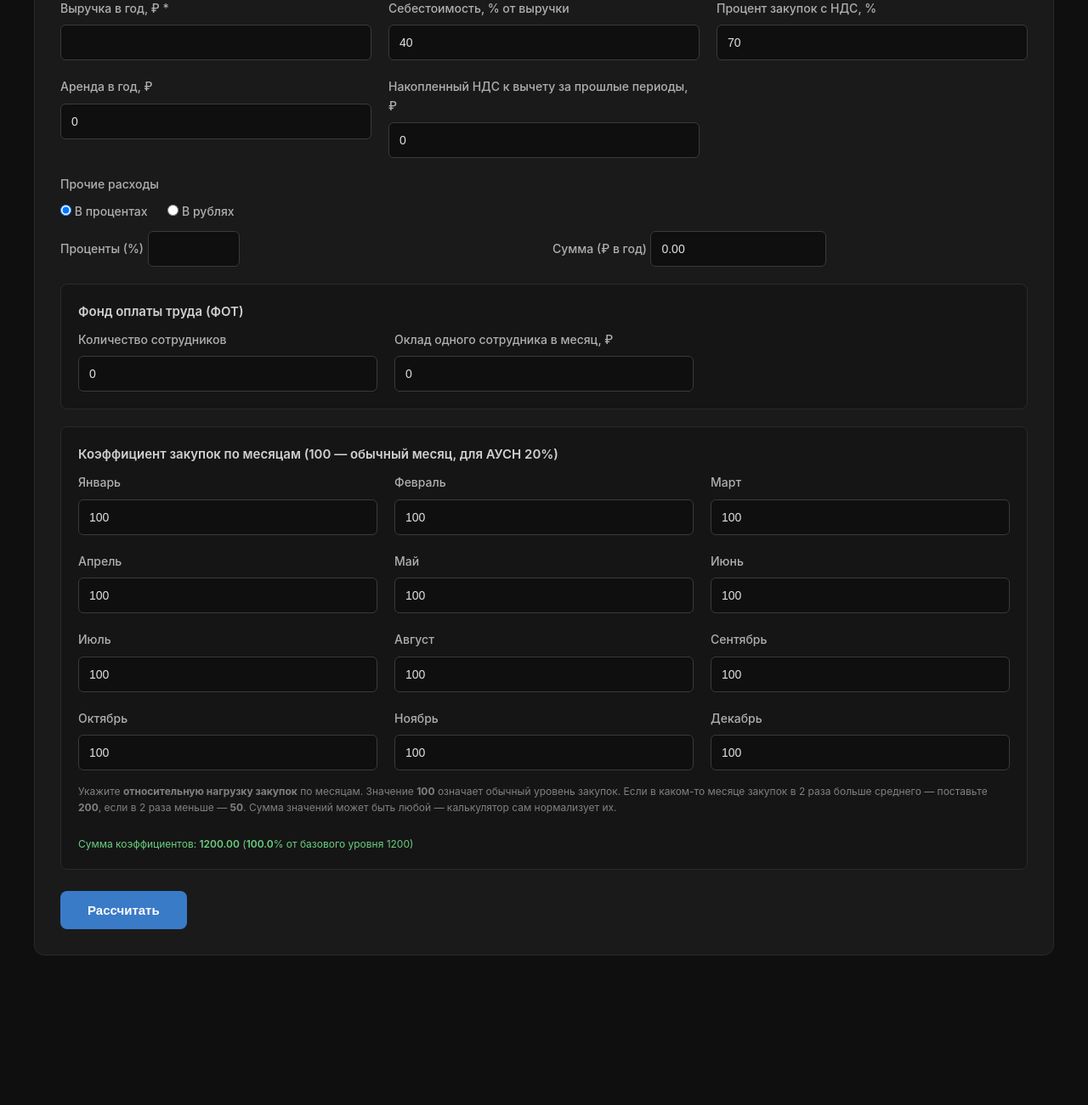
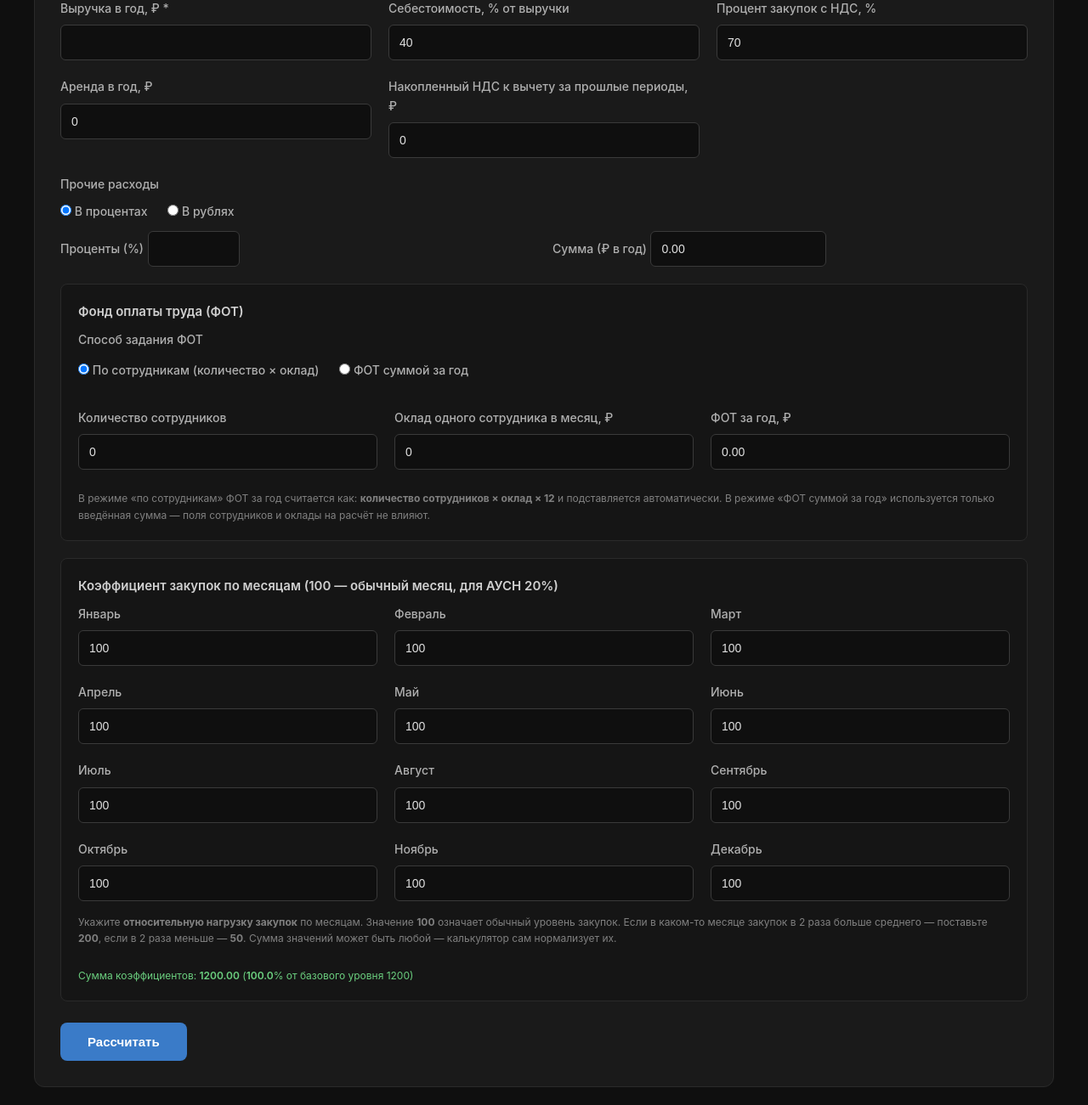
Before and after one commit to WhiteA77/calc_CHO_2026, a Flask app: page / in a window 1280 px wide. Shown: the part 153-1454 px from the top of the page at 85% size. Before the commit the page ends 1278 px from the top, so only its background shows below. Run offline with Flask 3, Linux system fonts and the light colour scheme.

Commit message:
добалено раздление ФОТ по сотрудникам и суммой

```diff
--- a/app.py
+++ b/app.py
@@ -157,17 +157,20 @@ def calculate_ausn_20_monthly(
     }
 
 
-def calculate_usn_income(revenue, total_expenses, insurance, vat_rate, purchases_with_vat_percent, cost_of_goods):
+def calculate_usn_income(
+    revenue,
+    total_expenses,
+    insurance,
+    vat_rate,
+    purchases_with_vat_percent,
+    cost_of_goods,
+):
     """Расчёт для УСН Доходы 6% + НДС"""
-    # Налог УСН
     usn_tax = revenue * 0.06
 
-    # НДС
     vat_charged = revenue * vat_rate / (100 + vat_rate)
 
-    # Входящий НДС к вычету
     if vat_rate == 5:
-        # Для льготного НДС 5% вычет не применяем вообще
         vat_deductible = 0
     else:
         purchases_base = cost_of_goods * purchases_with_vat_percent / 100
@@ -197,28 +200,20 @@ def calculate_usn_income_minus_expenses(
     vat_rate,
     purchases_with_vat_percent,
     cost_of_goods,
-    accumulated_vat_credit=0.0,
 ):
     """Расчёт для УСН Доходы минус расходы 15% + НДС"""
-    # Налоговая база УСН
     usn_base = revenue - total_expenses
     usn_tax = max(usn_base, 0) * 0.15
 
-    # НДС к начислению
     vat_charged = revenue * vat_rate / (100 + vat_rate)
 
-    # Входящий НДС + накопленный НДС прошлых лет (только при ставке 22%)
     if vat_rate == 5:
-        # При льготной ставке 5% ни вычет по закупкам, ни накопленный НДС не применяются
         vat_deductible = 0
-        extra_credit = 0.0
     else:
         purchases_base = cost_of_goods * purchases_with_vat_percent / 100
         vat_deductible = purchases_base * vat_rate / (100 + vat_rate)
-        extra_credit = accumulated_vat_credit
 
-    vat_to_pay_raw = vat_charged - vat_deductible - extra_credit
-    vat_to_pay = max(vat_to_pay_raw, 0)
+    vat_to_pay = max(vat_charged - vat_deductible, 0)
 
     total_tax_burden = usn_tax + vat_to_pay + insurance
     net_profit = revenue - total_expenses - usn_tax - vat_to_pay
@@ -276,30 +271,19 @@ def calculate_usn_dr_no_vat(revenue, total_expenses, insurance):
     }
 
 
-def calculate_osno(
-    revenue,
-    total_expenses,
-    insurance,
-    purchases_with_vat_percent,
-    cost_of_goods,
-    accumulated_vat_credit=0.0,
-):
+def calculate_osno(revenue, total_expenses, insurance, purchases_with_vat_percent, cost_of_goods):
     """Расчёт для ОСНО с НДС 22%"""
     vat_rate = 22
 
-    # НДС к начислению
     vat_charged = revenue * vat_rate / (100 + vat_rate)
 
-    # Входящий НДС по текущим закупкам
     purchases_base = cost_of_goods * purchases_with_vat_percent / 100
     vat_deductible = purchases_base * vat_rate / (100 + vat_rate)
 
-    # Учитываем накопленный НДС прошлых лет
-    vat_to_pay_raw = vat_charged - vat_deductible - accumulated_vat_credit
-    vat_to_pay = max(vat_to_pay_raw, 0)
+    vat_to_pay = max(vat_charged - vat_deductible, 0)
 
-    # Налог на прибыль (упрощённо: 25% с базы после вычета расходов и НДС)
     profit_tax_base = revenue - total_expenses - vat_to_pay
+    # в 2026 году налог на прибыль 25%
     profit_tax = max(profit_tax_base, 0) * 0.25
 
     total_tax_burden = profit_tax + vat_to_pay + insurance
@@ -323,26 +307,29 @@ def index():
     error = None
     form_data = {}
     top_results = None
-    components = {}  # базовые составляющие расходов
+    components = {}
 
     if request.method == 'POST':
         try:
-            # Получение данных из формы
+            # Базовые данные
             revenue = float(request.form.get('revenue', 0))
             cost_percent = float(request.form.get('cost_percent', 0))
             vat_purchases_percent = float(request.form.get('vat_purchases_percent', 0))
             rent = float(request.form.get('rent', 0))
+
             employees = int(request.form.get('employees', 0))
             salary = float(request.form.get('salary', 0))
 
+            # Режим задания ФОТ
+            fot_mode = request.form.get('fot_mode', 'staff')
+            fot_annual = float(request.form.get('fot_annual', 0))
+
+            # Прочие расходы: режим + поля
             other_mode = request.form.get('other_mode', 'percent')
             other_percent = float(request.form.get('other_percent', 0))
             other_amount = float(request.form.get('other_amount', 0))
 
-            # Накопленный НДС к вычету за прошлые периоды (для ОСНО и УСН Д-Р 15% + НДС 22%)
-            accumulated_vat_credit = float(request.form.get('accumulated_vat_credit', 0))
-
-            # Проценты/коэффициенты распределения закупок по месяцам
+            # Коэффициенты закупок по месяцам
             purchases_month_percents = []
             for key in MONTH_KEYS:
                 raw = request.form.get(f'purchases_{key}', '').strip()
@@ -359,29 +346,34 @@ def index():
                 or salary < 0
                 or other_percent < 0
                 or other_amount < 0
-                or accumulated_vat_credit < 0
+                or fot_annual < 0
                 or any(p < 0 for p in purchases_month_percents)
             ):
                 error = "Все значения должны быть неотрицательными"
             elif revenue == 0:
                 error = "Выручка должна быть больше нуля"
             else:
-                # Расчёт общих показателей
+                # Себестоимость
                 cost_of_goods = revenue * cost_percent / 100
 
-                # Прочие расходы: два режима (percent / amount)
+                # Прочие расходы
                 if other_mode == 'percent':
                     other_expenses = revenue * other_percent / 100
                 else:
                     other_expenses = other_amount
 
-                annual_fot = employees * salary * 12
+                # ФОТ
+                if fot_mode == 'annual':
+                    annual_fot = fot_annual
+                else:
+                    annual_fot = employees * salary * 12
+
                 insurance_standard = annual_fot * 0.30  # Для всех режимов кроме АУСН
 
                 total_expenses = cost_of_goods + rent + other_expenses + annual_fot + insurance_standard
                 total_expenses_ausn = cost_of_goods + rent + other_expenses + annual_fot  # Для АУСН без взносов
 
-                # Базовые компоненты расходов для пояснений
+                # Базовые компоненты для пояснений
                 components = {
                     'cost_of_goods': cost_of_goods,
                     'rent': rent,
@@ -391,7 +383,7 @@ def index():
                     'vat_purchases_percent': vat_purchases_percent,
                 }
 
-                # Расчёт для каждого режима
+                # ---- Расчёт режимов ----
                 results = []
 
                 # АУСН 8%
@@ -401,7 +393,7 @@ def index():
                 else:
                     results.append(('АУСН 8% (нельзя применять — превышены лимиты)', None, False))
 
-                # АУСН 20% — помесячный расчёт
+                # АУСН 20% (помесячный)
                 ausn_20 = calculate_ausn_20_monthly(
                     revenue=revenue,
                     cost_of_goods=cost_of_goods,
@@ -416,15 +408,14 @@ def index():
                 else:
                     results.append(('АУСН 20% (нельзя применять — превышены лимиты)', None, False))
 
-                # УСН Доходы 6% (для общепита, без НДС)
+                # УСН для общепита без НДС
                 usn_income_no_vat = calculate_usn_income_no_vat(revenue, total_expenses, insurance_standard)
-                results.append(('УСН Доходы 6%', usn_income_no_vat, True))
+                results.append(('УСН Доходы 6% (общепит)', usn_income_no_vat, True))
 
-                # УСН Д-Р 15% (для общепита, без НДС)
                 usn_dr_no_vat = calculate_usn_dr_no_vat(revenue, total_expenses, insurance_standard)
-                results.append(('УСН Д-Р 15%', usn_dr_no_vat, True))
+                results.append(('УСН Д-Р 15% (общепит)', usn_dr_no_vat, True))
 
-                # УСН Доходы 6% + НДС 5% (льготный НДС, накопленный НДС не учитываем)
+                # УСН + НДС 5%
                 usn_income_5 = calculate_usn_income(
                     revenue,
                     total_expenses,
@@ -435,7 +426,6 @@ def index():
                 )
                 results.append(('УСН Доходы 6% + НДС 5%', usn_income_5, True))
 
-                # УСН Д-Р 15% + НДС 5% (льготный НДС, накопленный НДС не учитываем)
                 usn_dr_5 = calculate_usn_income_minus_expenses(
                     revenue,
                     total_expenses,
@@ -443,11 +433,10 @@ def index():
                     5,
                     vat_purchases_percent,
                     cost_of_goods,
-                    0.0,
                 )
                 results.append(('УСН Д-Р 15% + НДС 5%', usn_dr_5, True))
 
-                # УСН Д-Р 15% + НДС 22% (можно учесть накопленный НДС)
+                # УСН Д-Р 15% + НДС 22%
                 usn_dr_22 = calculate_usn_income_minus_expenses(
                     revenue,
                     total_expenses,
@@ -455,29 +444,27 @@ def index():
                     22,
                     vat_purchases_percent,
                     cost_of_goods,
-                    accumulated_vat_credit,
                 )
                 results.append(('УСН Д-Р 15% + НДС 22%', usn_dr_22, True))
 
-                # ОСНО + НДС 22% (можно учесть накопленный НДС)
+                # ОСНО + НДС 22%
                 osno = calculate_osno(
                     revenue,
                     total_expenses,
                     insurance_standard,
                     vat_purchases_percent,
                     cost_of_goods,
-                    accumulated_vat_credit,
                 )
                 results.append(('ОСНО + НДС 22%', osno, True))
 
-                # ---- Топ-5 режимов с минимальной налоговой нагрузкой ----
+                # Топ-5 режимов
                 available = [(name, data) for name, data, ok in results if ok and data]
                 top_results = sorted(
                     available,
-                    key=lambda item: (item[1]['total_burden'], -item[1]['net_profit'])
+                    key=lambda item: (item[1]['total_burden'], -item[1]['net_profit']),
                 )[:5]
 
-            # form_data — чтобы вернуть введённые значения в форму
+            # form_data — чтобы вернуть значения в форму
             form_data = {
                 'revenue': revenue,
                 'cost_percent': cost_percent,
@@ -485,10 +472,11 @@ def index():
                 'rent': rent,
                 'employees': employees,
                 'salary': salary,
+                'fot_mode': fot_mode,
+                'fot_annual': fot_annual,
                 'other_mode': other_mode,
                 'other_percent': other_percent,
                 'other_amount': other_amount,
-                'accumulated_vat_credit': accumulated_vat_credit,
             }
             for key, value in zip(MONTH_KEYS, purchases_month_percents):
                 form_data[f'purchases_{key}'] = value
--- a/templates/index.html
+++ b/templates/index.html
@@ -375,18 +375,48 @@
                     <div class="fot-group">
                         <div class="fot-label">Фонд оплаты труда (ФОТ)</div>
 
+                        <div class="form-group" style="grid-column: 1 / -1;">
+                            <label>Способ задания ФОТ</label>
+                            <div style="margin-top: 4px; margin-bottom: 12px;">
+                                <label style="margin-right: 20px;">
+                                    <input type="radio" name="fot_mode" value="staff"
+                                        {% if form_data.fot_mode != 'annual' %}checked{% endif %}>
+                                    По сотрудникам (количество × оклад)
+                                </label>
+                                <label>
+                                    <input type="radio" name="fot_mode" value="annual"
+                                        {% if form_data.fot_mode == 'annual' %}checked{% endif %}>
+                                    ФОТ суммой за год
+                                </label>
+                            </div>
+                        </div>
+
                         <div class="form-group">
                             <label for="employees">Количество сотрудников</label>
                             <input type="number" id="employees" name="employees" min="0" step="1"
-                                   value="{{ form_data.employees if form_data else '0' }}">
+                                value="{{ form_data.employees if form_data else '0' }}">
                         </div>
 
                         <div class="form-group">
                             <label for="salary">Оклад одного сотрудника в месяц, ₽</label>
                             <input type="number" id="salary" name="salary" step="0.01"
-                                   value="{{ form_data.salary if form_data else '0' }}">
+                                value="{{ form_data.salary if form_data else '0' }}">
                         </div>
+
+                        <div class="form-group">
+                            <label for="fot_annual">ФОТ за год, ₽</label>
+                            <input type="number" id="fot_annual" name="fot_annual" step="0.01" min="0"
+                                value="{{ form_data.fot_annual if form_data else '' }}">
+                        </div>
+
+                        <p class="month-help" style="grid-column: 1 / -1; margin-top: 4px;">
+                            В режиме «по сотрудникам» ФОТ за год считается как:
+                            <strong>количество сотрудников × оклад × 12</strong> и подставляется автоматически.
+                            В режиме «ФОТ суммой за год» используется только введённая сумма — поля сотрудников и оклады
+                            на расчёт не влияют.
+                        </p>
                     </div>
+
 
                     <div class="fot-group">
                         <div class="fot-label">
@@ -694,6 +724,59 @@
 
     <script>
     document.addEventListener('DOMContentLoaded', function () {
+        const empInput = document.getElementById('employees');
+        const salaryInput = document.getElementById('salary');
+        const fotAnnualInput = document.getElementById('fot_annual');
+        const fotModeInputs = document.getElementsByName('fot_mode');
+
+        if (!empInput || !salaryInput || !fotAnnualInput || !fotModeInputs.length) {
+            return;
+        }
+
+        function getFotMode() {
+            const checked = Array.from(fotModeInputs).find(r => r.checked);
+            return checked ? checked.value : 'staff';
+        }
+
+        function updateFotFromStaff() {
+            const mode = getFotMode();
+            if (mode !== 'staff') {
+                return;
+            }
+            const emp = parseFloat(empInput.value) || 0;
+            const sal = parseFloat(salaryInput.value) || 0;
+            const annual = emp * sal * 12;
+            fotAnnualInput.value = annual ? annual.toFixed(2) : '0.00';
+        }
+
+        function refreshFotMode() {
+            const mode = getFotMode();
+            if (mode === 'staff') {
+                empInput.removeAttribute('readonly');
+                salaryInput.removeAttribute('readonly');
+                fotAnnualInput.setAttribute('readonly', true);
+                updateFotFromStaff();
+            } else {
+                fotAnnualInput.removeAttribute('readonly');
+                // если хочешь, можно делать поля сотрудников readonly,
+                // но в расчётах всё равно будет использоваться только fot_annual
+                empInput.removeAttribute('readonly');
+                salaryInput.removeAttribute('readonly');
+            }
+        }
+
+        empInput.addEventListener('input', updateFotFromStaff);
+        salaryInput.addEventListener('input', updateFotFromStaff);
+        Array.from(fotModeInputs).forEach(r => r.addEventListener('change', refreshFotMode));
+
+        // начальная настройка
+        refreshFotMode();
+    });
+    </script>
+
+
+    <script>
+    document.addEventListener('DOMContentLoaded', function () {
         const table = document.getElementById('regimes-table');
         if (!table) return;
 
```
